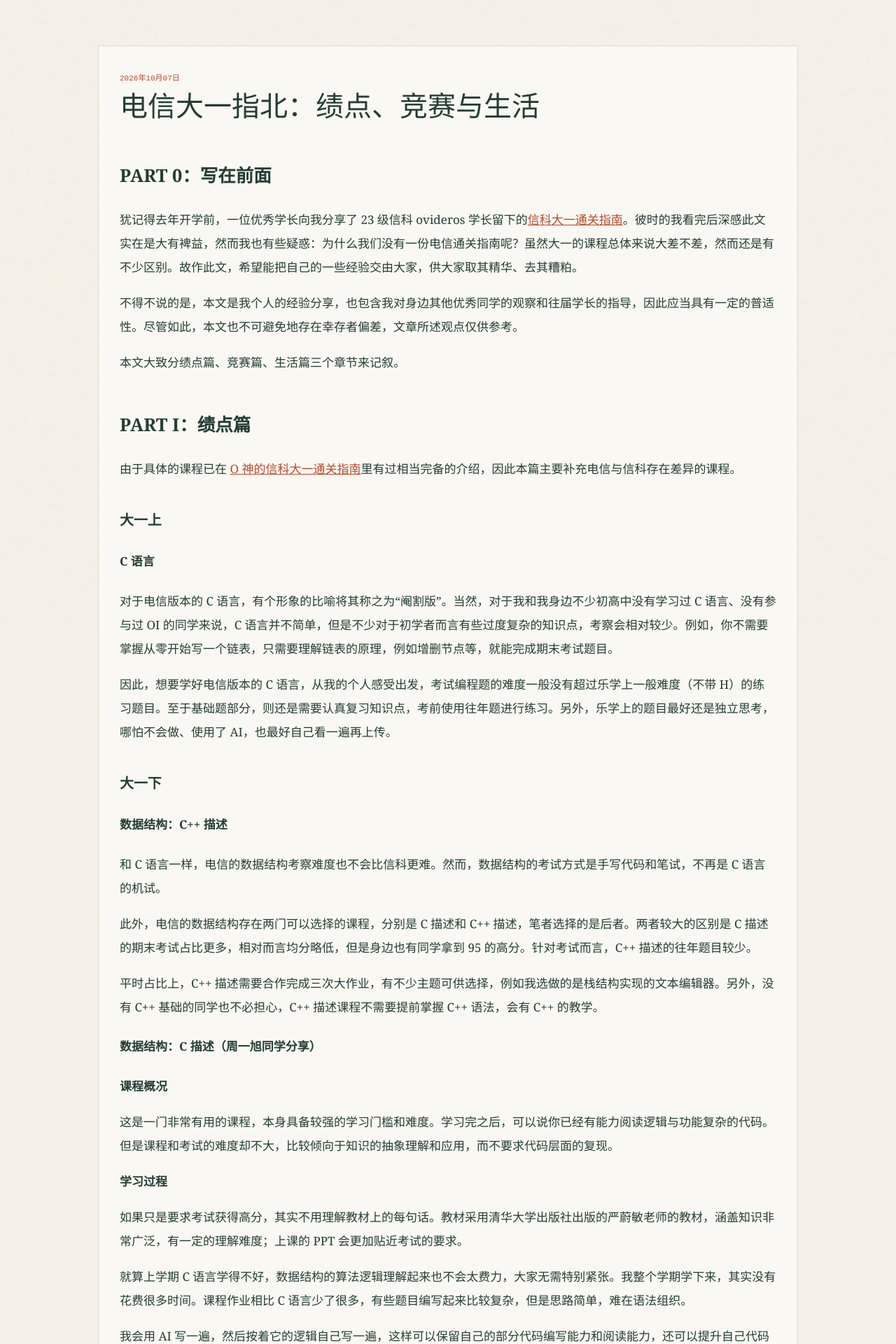
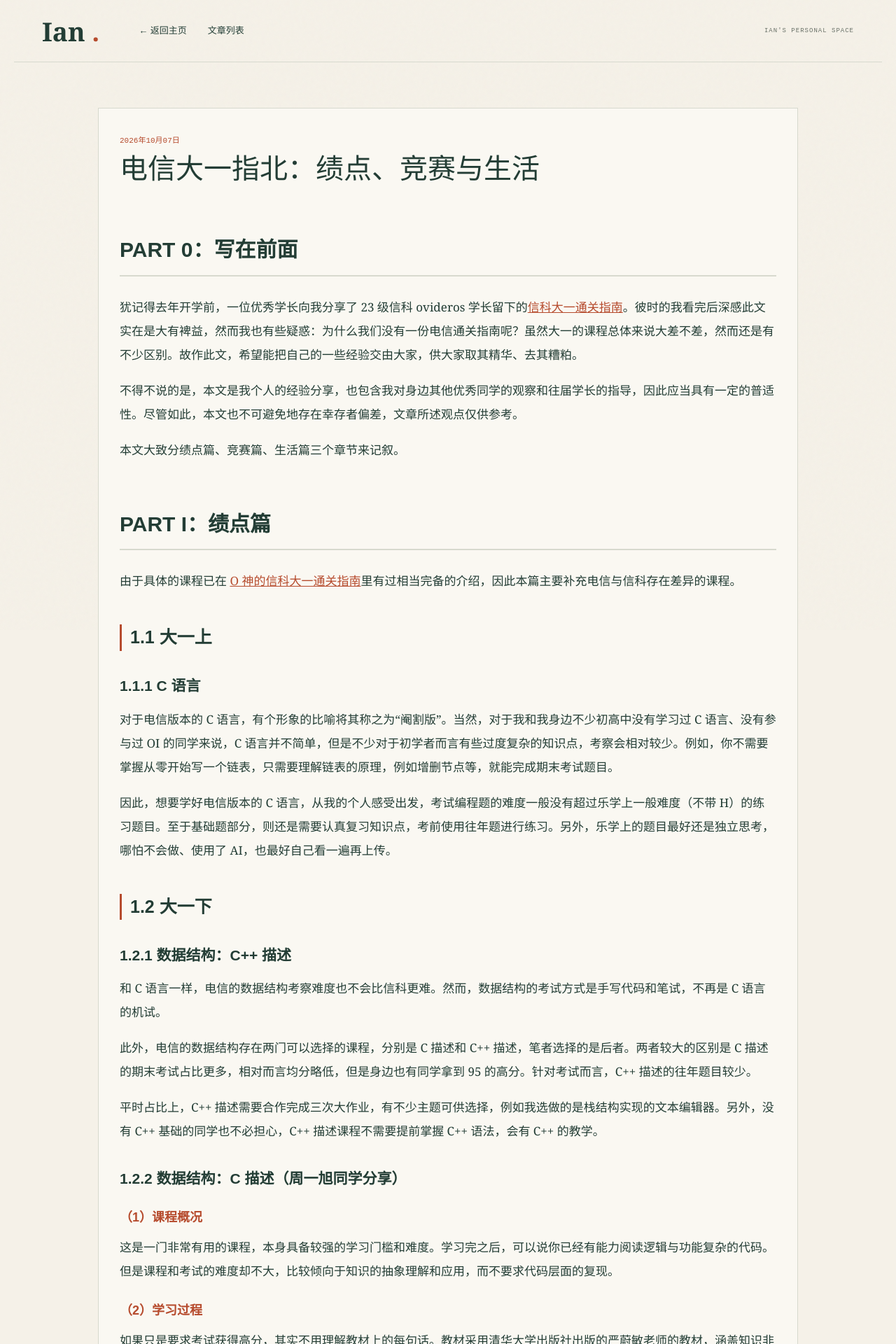
Before and after one commit to IanLoveLesley/Ianlovelesley-site, a Jekyll site: the page built from _posts/2026-10-08-telecom-first-year-guide.md, in a window 1280 px wide. Shown: the top 1920 px of the page at 70% size. Built offline with Jekyll 4.4.1, drawn with Linux system fonts in a browser that asks for light colours; comment, search, counter and statistics services are not loaded; some of the changed text lies outside the part shown.

Commit message:
Improve essay navigation and readability

```diff
--- a/_layouts/post.html
+++ b/_layouts/post.html
@@ -11,6 +11,15 @@
   <link rel="stylesheet" href="{{ '/assets/site.css' | relative_url }}">
 </head>
 <body class="inner">
+  <a class="skip-link" href="#main">跳到正文</a>
+  <header class="site-header article-header">
+    <a class="wordmark" href="{{ '/index.html' | relative_url }}" aria-label="Ian 首页">Ian<span> .</span></a>
+    <nav aria-label="文章导航">
+      <a href="{{ '/index.html' | relative_url }}">← 返回主页</a>
+      <a href="{{ '/essays.html' | relative_url }}">文章列表</a>
+    </nav>
+    <span class="header-note">IAN'S PERSONAL SPACE</span>
+  </header>
   <main id="main">
     <article class="article">
       <time datetime="{{ page.date | date: '%Y-%m-%d' }}">{{ page.date | date: '%Y年%m月%d日' }}</time>
@@ -35,5 +44,16 @@
     </div>
     <a class="back-btn" href="{{ '/essays.html' | relative_url }}">← 返回文章列表</a>
   </main>
+  <script>
+    document.querySelectorAll('.content table').forEach(function (table, index) {
+      const region = document.createElement('div');
+      region.className = 'article-table-wrap';
+      region.setAttribute('role', 'region');
+      region.setAttribute('aria-label', '文章表格 ' + (index + 1));
+      region.tabIndex = 0;
+      table.parentNode.insertBefore(region, table);
+      region.appendChild(table);
+    });
+  </script>
 </body>
 </html>
--- a/_posts/2026-10-08-telecom-first-year-guide.md
+++ b/_posts/2026-10-08-telecom-first-year-guide.md
@@ -17,17 +17,17 @@ date: 2026-10-08 00:00:00 +0800
 
 由于具体的课程已在 [O 神的信科大一通关指南](https://ovideros.site/p/guidance/)里有过相当完备的介绍，因此本篇主要补充电信与信科存在差异的课程。
 
-### 大一上
+### 1.1 大一上
 
-#### C 语言
+#### 1.1.1 C 语言
 
 对于电信版本的 C 语言，有个形象的比喻将其称之为“阉割版”。当然，对于我和我身边不少初高中没有学习过 C 语言、没有参与过 OI 的同学来说，C 语言并不简单，但是不少对于初学者而言有些过度复杂的知识点，考察会相对较少。例如，你不需要掌握从零开始写一个链表，只需要理解链表的原理，例如增删节点等，就能完成期末考试题目。
 
 因此，想要学好电信版本的 C 语言，从我的个人感受出发，考试编程题的难度一般没有超过乐学上一般难度（不带 H）的练习题目。至于基础题部分，则还是需要认真复习知识点，考前使用往年题进行练习。另外，乐学上的题目最好还是独立思考，哪怕不会做、使用了 AI，也最好自己看一遍再上传。
 
-### 大一下
+### 1.2 大一下
 
-#### 数据结构：C++ 描述
+#### 1.2.1 数据结构：C++ 描述
 
 和 C 语言一样，电信的数据结构考察难度也不会比信科更难。然而，数据结构的考试方式是手写代码和笔试，不再是 C 语言的机试。
 
@@ -35,13 +35,13 @@ date: 2026-10-08 00:00:00 +0800
 
 平时占比上，C++ 描述需要合作完成三次大作业，有不少主题可供选择，例如我选做的是栈结构实现的文本编辑器。另外，没有 C++ 基础的同学也不必担心，C++ 描述课程不需要提前掌握 C++ 语法，会有 C++ 的教学。
 
-#### 数据结构：C 描述（周一旭同学分享）
+#### 1.2.2 数据结构：C 描述（周一旭同学分享）
 
-**课程概况**
+##### （1）课程概况
 
 这是一门非常有用的课程，本身具备较强的学习门槛和难度。学习完之后，可以说你已经有能力阅读逻辑与功能复杂的代码。但是课程和考试的难度却不大，比较倾向于知识的抽象理解和应用，而不要求代码层面的复现。
 
-**学习过程**
+##### （2）学习过程
 
 如果只是要求考试获得高分，其实不用理解教材上的每句话。教材采用清华大学出版社出版的严蔚敏老师的教材，涵盖知识非常广泛，有一定的理解难度；上课的 PPT 会更加贴近考试的要求。
 
@@ -49,17 +49,17 @@ date: 2026-10-08 00:00:00 +0800
 
 我会用 AI 写一遍，然后按着它的逻辑自己写一遍，这样可以保留自己的部分代码编写能力和阅读能力，还可以提升自己代码的规范度。虽然用 AI 来训练自己这个事情有点滑稽，毕竟未来编写代码这种事情大概率是交给 AI 做了。一共有三次上机实验，也只用完成几个报告而已。
 
-**考试方面**
+##### （3）考试方面
 
 考试为笔试，通常比 C 语言等机试难度更低，老师更方便捞。知识点比较清晰，各个大题的考察范围很明显，这个在学习过程中就会有明显的体会和感悟。一定要看老师最后一节课划的重点。考试灵活性不高，可以适度参考往年真题的大题部分，选择题太多，参考不了。
 
-#### 线性代数 A
+#### 1.2.3 线性代数 A
 
 BIT 的线性代数老师不乏名师。我十分有幸能上到吴惠彬老师的课程。针对应试和理解，吴老师的讲解循循善诱，因此我没有额外观看网课来进行学习。如果希望观看网课，或许可以在[延河课堂上观看上一届吴惠彬老师的课程](https://www.yanhekt.cn/course/68059)。
 
 针对理解，强烈推荐 [3Blue1Brown 的线性代数视频](https://www.bilibili.com/video/BV1ib411t7YR/)，十分有助于理解这门课程。
 
-针对考试，我沿用了 O 神提到的刷题方法，然而此处有一个不得不提的坑点。往年题最好还是自己在 BITSHARE 上进行收集整理，因为有些商家的版本，其一是卷子不够齐全，其二是未能区分线代 A 和线代 B 的区别。刷题者的感受就是，从某一年开始，线代往年题的难度陡增，压轴题不再能瞪眼出结果，十分容易击垮信心。
+针对考试，我沿用了 O 神提到的刷题方法，然而此处有一个不得不提的坑点。往年题最好还是自己在 [BITSHARE](https://www.bitshare.com.cn/) 上进行收集整理，因为有些商家的版本，其一是卷子不够齐全，其二是未能区分线代 A 和线代 B 的区别。刷题者的感受就是，从某一年开始，线代往年题的难度陡增，压轴题不再能瞪眼出结果，十分容易击垮信心。
 
 另外，试卷不全也给我带来了苦头。25 级考试的最后一题使用了往年的原题，而这道题所在的卷子恰巧在商家打印的版本里缺失了，直接导致做过的人可以秒出结果，而对于没做过的人，即使成功证明，也要耗费不少时间。
 
@@ -69,33 +69,43 @@ BIT 的线性代数老师不乏名师。我十分有幸能上到吴惠彬老师
 
 以下是我对 25 级综测规则的大致理解，具体计算和认定请以书院当年的正式通知为准。
 
-### 综测规则与计算
+### 2.1 综测规则与计算
 
-1. 加分分为六大板块，与第二课堂一致。
-2. 加分无需在第二课堂申请，只需在下一学期统一提交加分证明。
-3. 各板块系数不同：
+#### （1）加分板块
 
-   | 板块 | 系数 |
-   | --- | ---: |
-   | 理想信念 | 0.25 |
-   | 科学素养 | 0.20 |
-   | 团队协作 | 0.15 |
-   | 健康生活 | 0.10 |
-   | 社会贡献 | 0.15 |
-   | 文化互鉴 | 0.15 |
+加分分为六大板块，与第二课堂一致。
+#### （2）申请方式
 
-4. 每一项奖项按国家／国际级、省部级、校级、院级区分，等级和等次共同决定单项基础分。国家级、省部级和校级的一、二、三等奖依次递减 10 分，院级依次递减 5 分：
+加分无需在第二课堂申请，只需在下一学期统一提交加分证明。
+#### （3）板块系数
 
-   | 级别 | 一等奖 | 二等奖 | 三等奖 |
-   | --- | ---: | ---: | ---: |
-   | 国家级 | 100 | 90 | 80 |
-   | 省部级 | 70 | 60 | 50 |
-   | 校级 | 40 | 30 | 20 |
-   | 院级 | 15 | 10 | 5 |
+各板块系数不同：
 
-5. 求和计算方法是：**单奖项分数 × 板块系数 = 该奖项实际分数**。取实际分数最高的前六项求和，得到本学期的综测分数。
+| 板块 | 系数 |
+| --- | ---: |
+| 理想信念 | 0.25 |
+| 科学素养 | 0.20 |
+| 团队协作 | 0.15 |
+| 健康生活 | 0.10 |
+| 社会贡献 | 0.15 |
+| 文化互鉴 | 0.15 |
 
-### 报名前，先核对赛事认定
+#### （4）奖项基础分
+
+每一项奖项按国家／国际级、省部级、校级、院级区分，等级和等次共同决定单项基础分。国家级、省部级和校级的一、二、三等奖依次递减 10 分，院级依次递减 5 分：
+
+| 级别 | 一等奖 | 二等奖 | 三等奖 |
+| --- | ---: | ---: | ---: |
+| 国家级 | 100 | 90 | 80 |
+| 省部级 | 70 | 60 | 50 |
+| 校级 | 40 | 30 | 20 |
+| 院级 | 15 | 10 | 5 |
+
+#### （5）分数计算
+
+求和计算方法是：**单奖项分数 × 板块系数 = 该奖项实际分数**。取实际分数最高的前六项求和，得到本学期的综测分数。
+
+### 2.2 报名前，先核对赛事认定
 
 不难看出，这种计算方法实际上不需要参与极其多的比赛，只需要凑满六项即可。然而，在参加一项比赛之前，很难认定自己能否获奖。因此对我而言，同样会报名超过六项的比赛。
 
@@ -105,7 +115,7 @@ BIT 的线性代数老师不乏名师。我十分有幸能上到吴惠彬老师
 
 大一下我参加了“外研社·国才杯”公开赛，然而综测表单上认定加分的是“外研社·国才杯”系列赛，公开赛不包含在系列赛之中，因此该项直接作废。
 
-### 其他可以尝试的竞赛与项目
+### 2.3 其他可以尝试的竞赛与项目
 
 除了英语类，以及思政类，例如红色文物建模、舞台剧等竞赛，在我观察身边同学后，目前我认为比较适合大一的竞赛是数学建模类的比赛。有 AI 的辅助，这类比赛现在的门槛的确降低了不少。
 
```
Also changed, not shown: assets/site.css.
